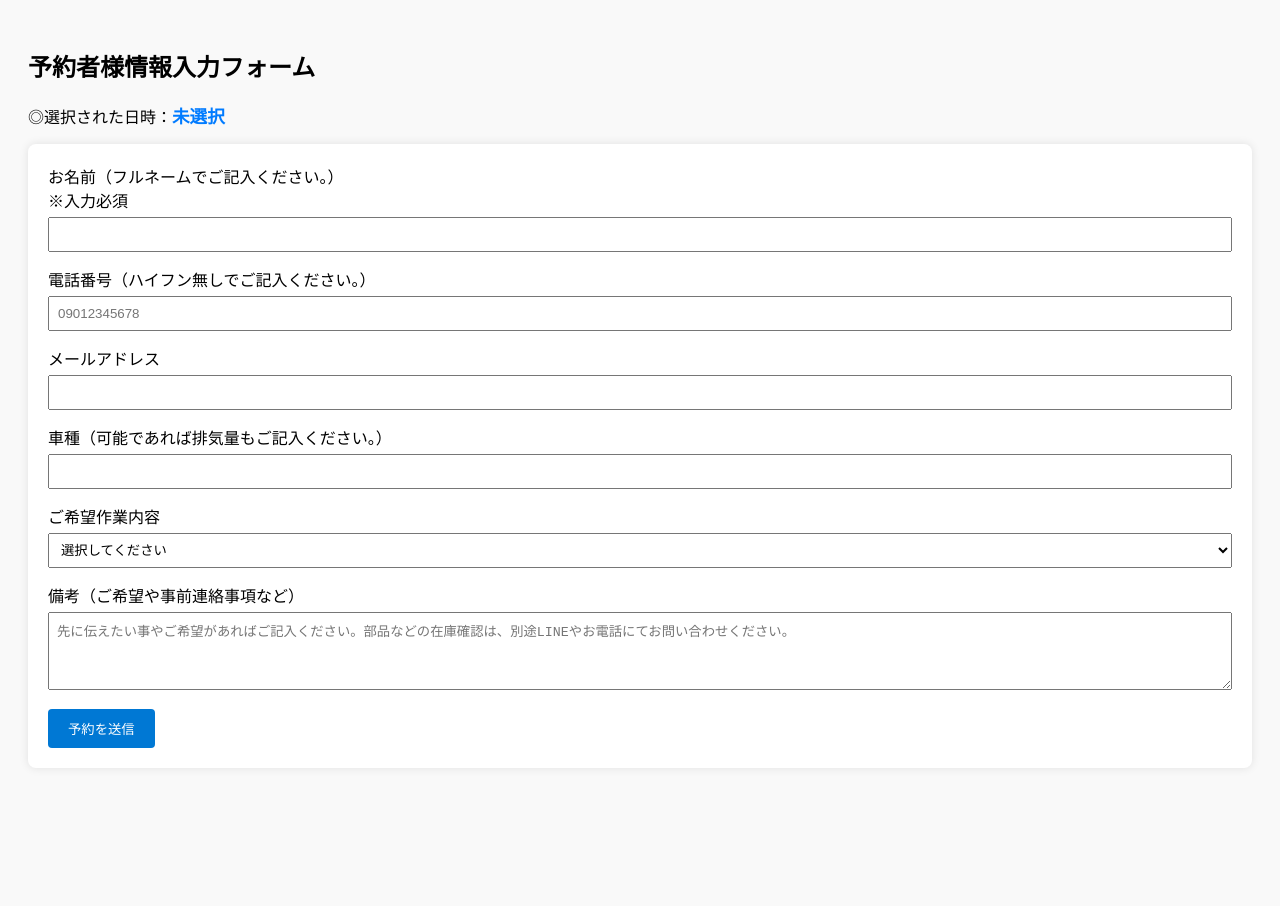
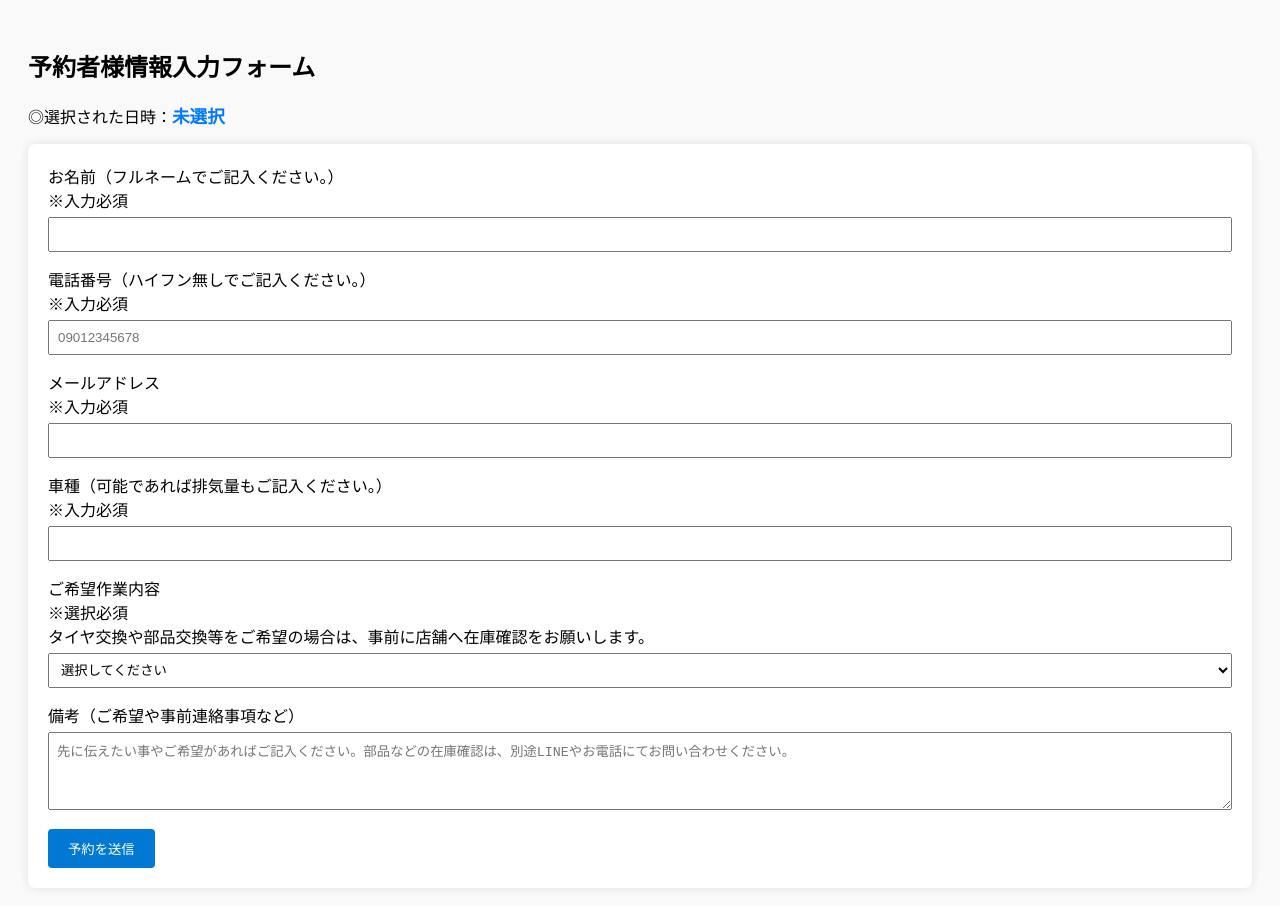
Before and after one commit to BIKESHOPROMEO/yoyaku-form, a plain HTML site: page index.html in a window 1280 px wide. Before the commit the page ends 800 px from the top, so only its background shows below. Drawn offline with Linux system fonts and the light colour scheme.

Commit message:
Add files via upload

```diff
--- a/index.html
+++ b/index.html
@@ -21,7 +21,7 @@
       <input type="text" name="name" required>
     </label>
 
-    <label>電話番号（ハイフン無しでご記入ください。）<br>
+    <label>電話番号（ハイフン無しでご記入ください。）<br> ※入力必須 <br>
       <input
  	 type="tel"
   	name="phone"
@@ -31,15 +31,15 @@
   	required placeholder="例：09012345678">
     </label>
 
-    <label>メールアドレス<br>
+    <label>メールアドレス<br> ※入力必須 <br>
       <input type="email" name="email" required>
     </label>
 
-    <label>車種（可能であれば排気量もご記入ください。）<br>
+    <label>車種（可能であれば排気量もご記入ください。）<br> ※入力必須 <br>
       <input type="text" name="carModel" required>
     </label>
 
-    <label>ご希望作業内容<br>
+    <label>ご希望作業内容<br> ※選択必須 <br> タイヤ交換や部品交換等をご希望の場合は、事前に店舗へ在庫確認をお願いします。 <br>
       <select name="workType" required>
         <option value="">選択してください</option>
         <option value="1ヶ月点検">1ヶ月点検</option>
```
